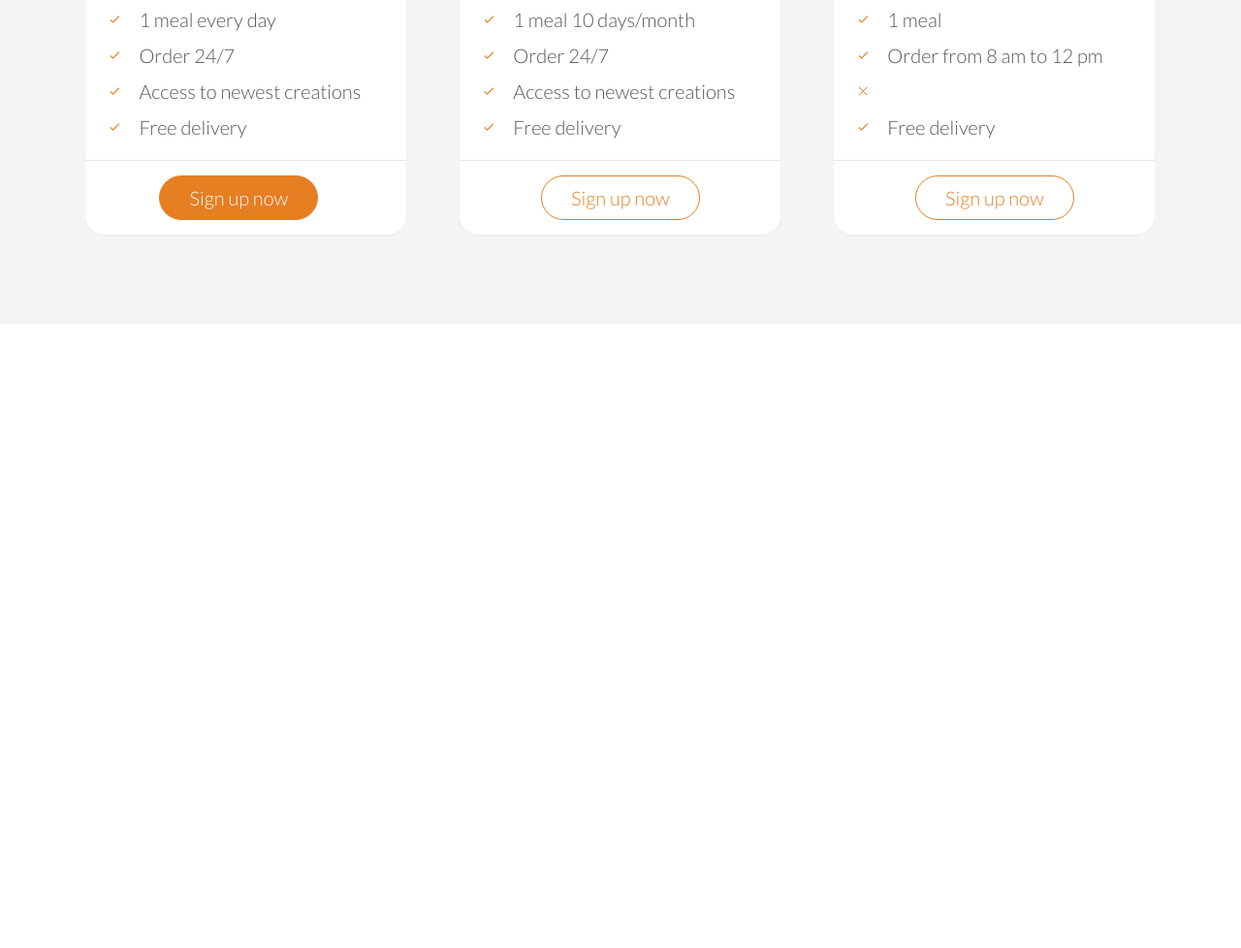
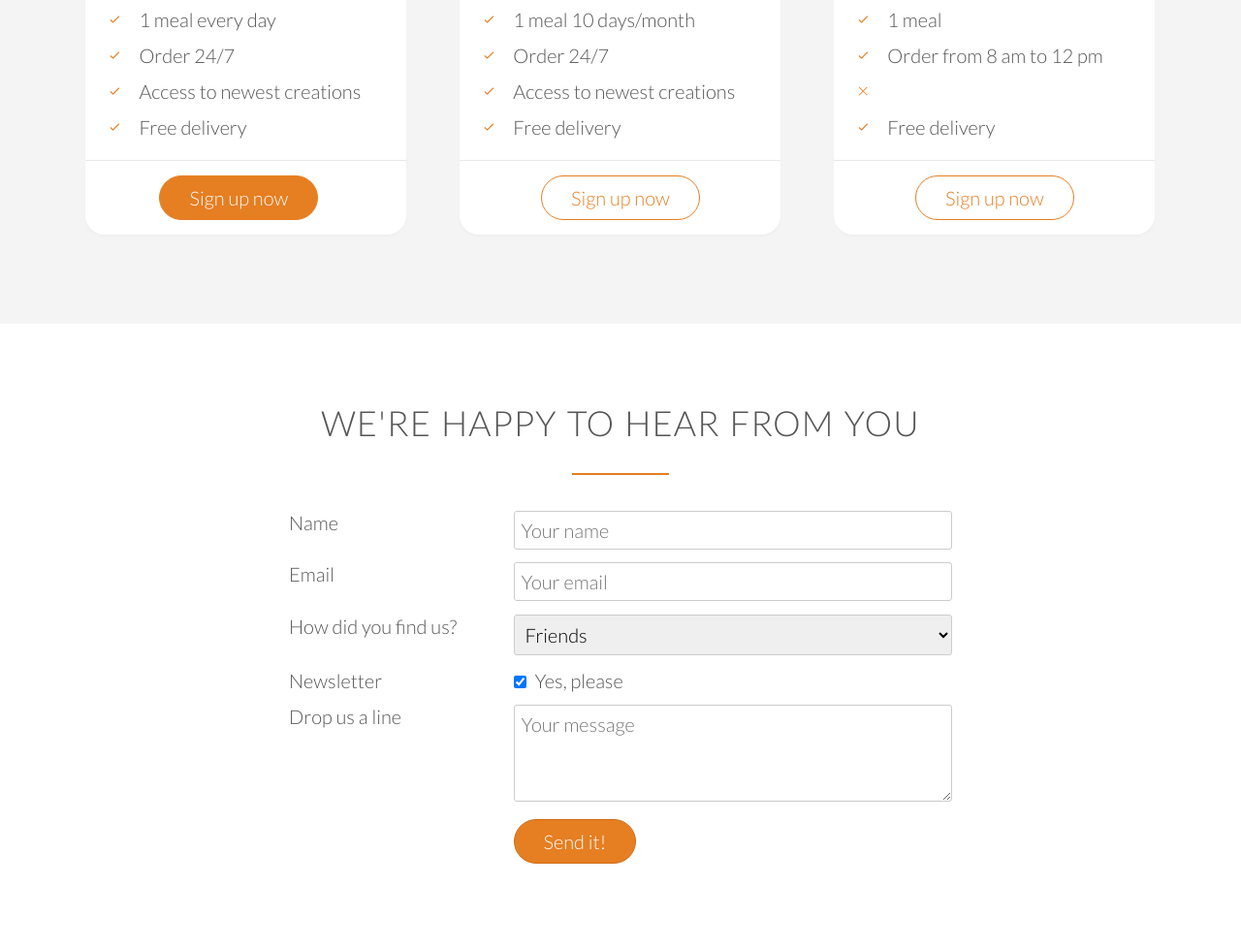
Before and after one commit to hipala/Omnifood, a plain HTML site: page index.html in a window 1280 px wide. Shown: the part 4325-5303 px from the top of the page at 97% size. Before the commit the page ends 4659 px from the top, so only its background shows below. Drawn offline with Linux system fonts and the light colour scheme; files whose address does not match are found by name.

Commit message:
contact form

```diff
--- a/index.html
+++ b/index.html
@@ -304,5 +304,68 @@
                 </div>
             </div>
         </section>
+
+        <section class="section-form">
+            <div class="row">
+                <h2>We're happy to hear from you</h2>
+            </div>
+            <div class="row">
+                <form method="post" action="#" class="contact-form">
+                    <div class="row">
+                        <div class="col span-1-of-3">
+                            <label for="name">Name</label>
+                        </div>
+                        <div class="col span-2-of-3">
+                            <input type="text" name="name" id="name" placeholder="Your name" required>
+                        </div>
+                    </div>
+                    <div class="row">
+                        <div class="col span-1-of-3">
+                            <label for="email">Email</label>
+                        </div>
+                        <div class="col span-2-of-3">
+                            <input type="email" name="email" id="email" placeholder="Your email" required>
+                        </div>
+                    </div>
+                    <div class="row">
+                        <div class="col span-1-of-3">
+                            <label for="find-us">How did you find us?</label>
+                        </div>
+                        <div class="col span-2-of-3">
+                            <select name="find-us" id="find-us">
+                                <option value="friends" selected>Friends</option>
+                                <option value="search">Search engine</option>
+                                <option value="ad">Advertisement</option>
+                                <option value="other">Other</option>
+                            </select>
+                        </div>
+                    <div class="row">
+                        <div class="col span-1-of-3">
+                            <label>Newsletter</label>
+                        </div>
+                        <div class="col span-2-of-3">
+                            <input type="checkbox" name="news" id="news" checked> Yes, please
+                        </div>
+                    </div>
+                    <div class="row">
+                        <div class="col span-1-of-3">
+                            <label>Drop us a line</label>
+                        </div>
+                        <div class="col span-2-of-3">
+                            <textarea name="message" placeholder="Your message"></textarea>
+                        </div>
+                    </div>
+                    <div class="row">
+                        <div class="col span-1-of-3">
+                            <label>&nbsp;</label>
+                        </div>
+                        <div class="col span-2-of-3">
+                            <input type="submit" value="Send it!">
+                        </div>
+                    </div>
+                    </div>
+                </form>
+            </div>
+        </section>
     </body>
 </html>
--- a/resources/css/style.css
+++ b/resources/css/style.css
@@ -144,7 +144,8 @@ a:active {
 /* ------ BUTTONS ------ */
 
 .btn:link,
-.btn:visited {
+.btn:visited,
+input[type=submit] {
     display: inline-block;
     padding: 10px 30px;
     font-weight: 300;
@@ -156,7 +157,8 @@ a:active {
 /*按鈕點擊前、後*/
 
 .btn-full:link,
-.btn-full:visited {
+.btn-full:visited,
+input[type=submit] {
     background-color: #e67e22;
     border: 1px solid #e67e22;
     color: #fff;
@@ -164,7 +166,7 @@ a:active {
 }
 
 .btn-ghost:link,
-.btn-ghost:visited{
+.btn-ghost:visited {
     border: 1px solid #e67e22;
     color: #e67e22;
 }
@@ -172,12 +174,15 @@ a:active {
 /*滑鼠移過按鈕、點下去*/
 
 .btn:hover,
-.btn:active {
+.btn:active,
+input[type=submit]:hover,
+input[type=submit]:active {
     background-color: #cf6d17;
 }
 
 .btn-full:hover,
-.btn-full:active {
+.btn-full:active,
+input[type=submit] {
     border: 1px solid #cf6d17;
 }
 
@@ -455,3 +460,32 @@ cite img {
 .plan-box ul li {
     padding: 5px  0px;
 }
+
+/* --------------------------------- */
+/* FORM */
+/* --------------------------------- */
+
+.contact-form {
+    width: 60%;
+    margin: 0 auto;  /*左右置中*/
+}
+
+input[type=text],  /*可以這樣指定*/
+input[type=email],
+select,
+textarea {
+    width: 100%;
+    padding: 7px;
+    border-radius: 3px;
+    border: 1px solid #ccc;
+}
+
+textarea {
+    height: 100px;
+}
+
+input[type=checkbox] {
+    margin: 0px 5px 0px 0px;
+}
+
+*:focus {outline: none;}  /*focus表被選取的焦點元素，取消選取輪廓線*/
```
